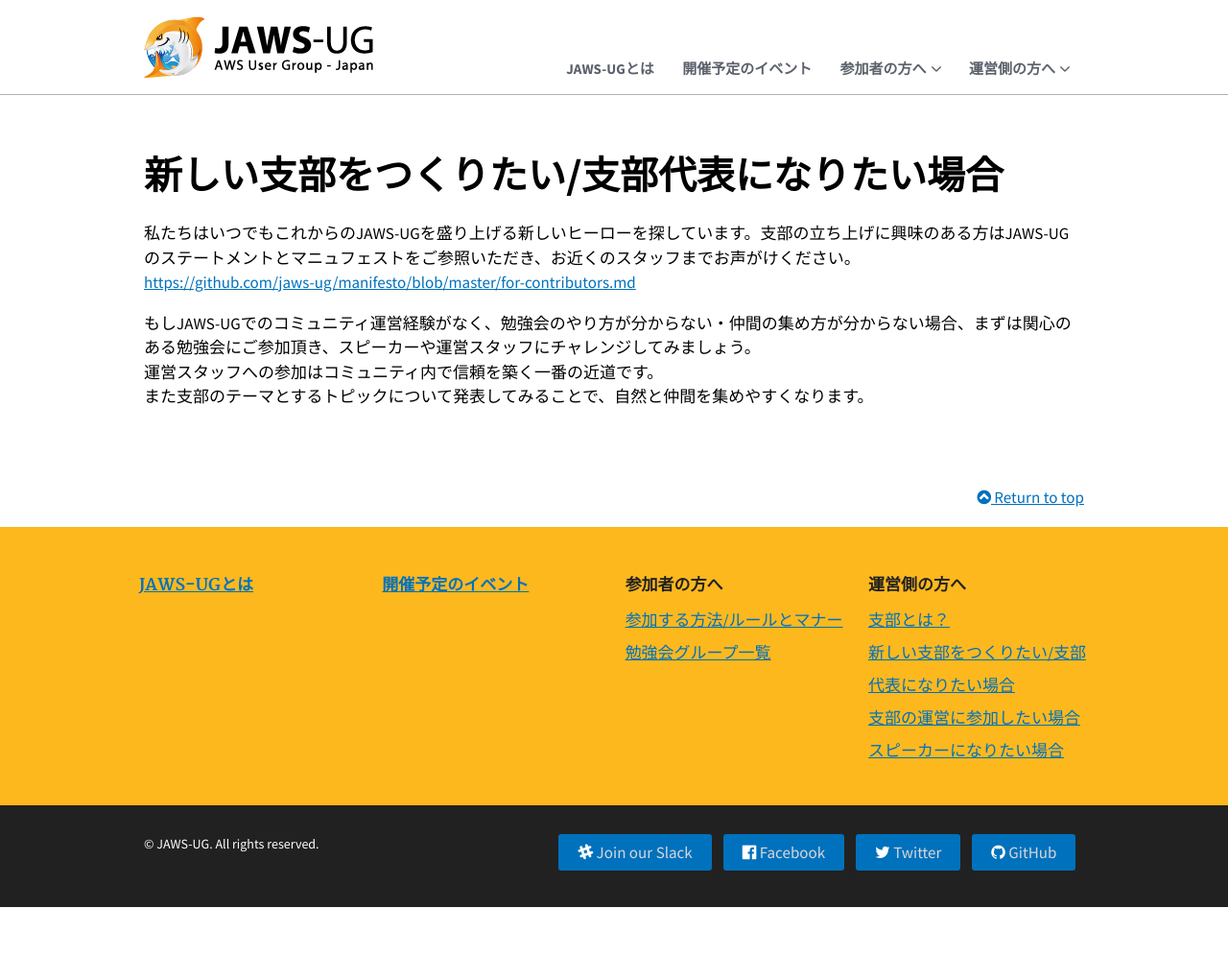
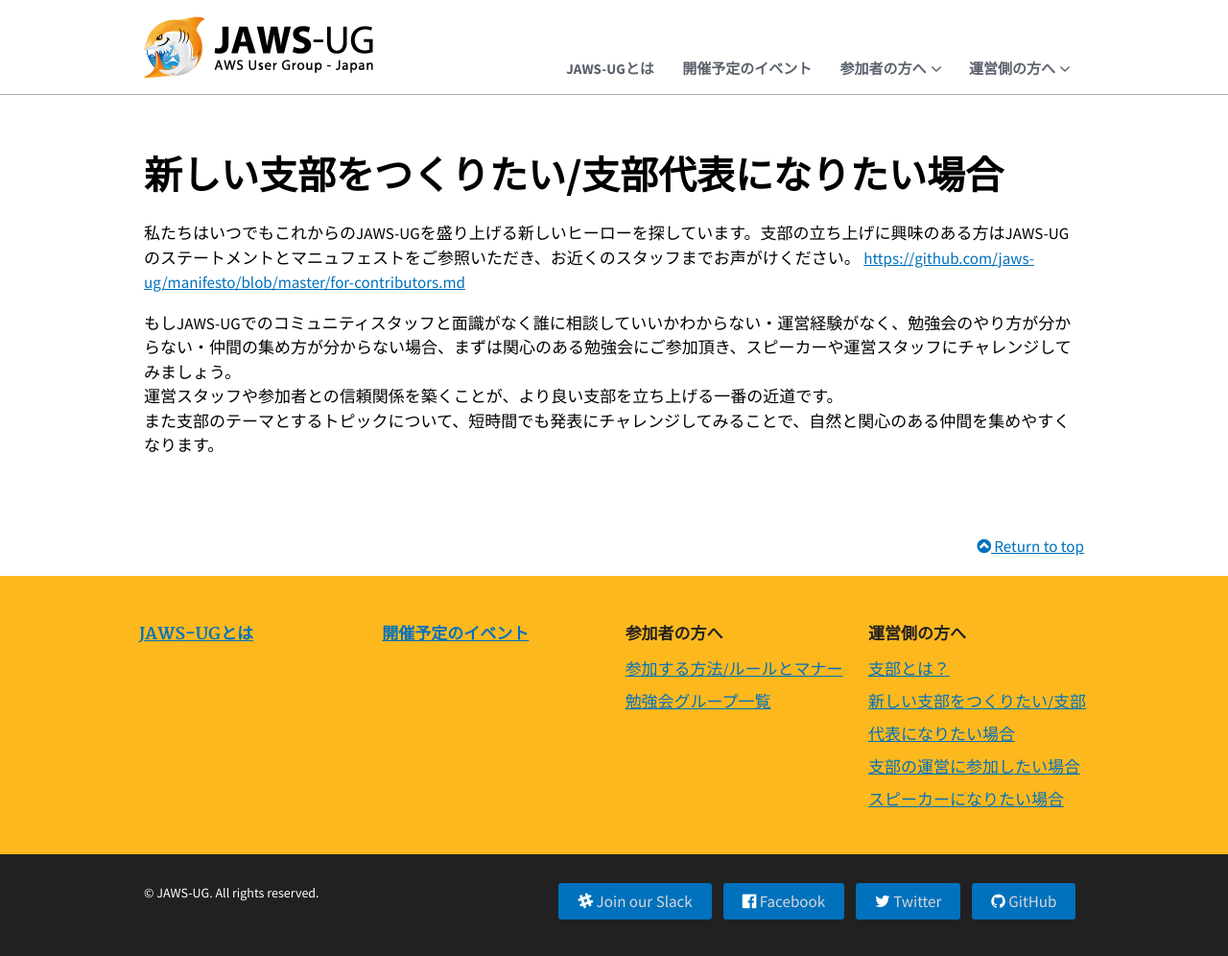
Before and after one commit to jaws-ug/jaws-ug.jp, a Jekyll site: the page built from pages/new-branch.md, in a window 1280 px wide. Shown: the whole page at 96% size. Built offline with Jekyll 4.4.1, drawn with Linux system fonts in a browser that asks for light colours; before the commit the page ends 945 px from its top, so only the background shows below that.

Commit message:
update 新しい支部をつくりたい/支部代表になりたい場合

```diff
--- a/pages/new-branch.md
+++ b/pages/new-branch.md
@@ -8,6 +8,6 @@
 私たちはいつでもこれからのJAWS-UGを盛り上げる新しいヒーローを探しています。支部の立ち上げに興味のある方はJAWS-UGのステートメントとマニュフェストをご参照いただき、お近くのスタッフまでお声がけください。
 [https://github.com/jaws-ug/manifesto/blob/master/for-contributors.md](https://github.com/jaws-ug/manifesto/blob/master/for-contributors.md)
 
-もしJAWS-UGでのコミュニティ運営経験がなく、勉強会のやり方が分からない・仲間の集め方が分からない場合、まずは関心のある勉強会にご参加頂き、スピーカーや運営スタッフにチャレンジしてみましょう。
-運営スタッフへの参加はコミュニティ内で信頼を築く一番の近道です。
-また支部のテーマとするトピックについて発表してみることで、自然と仲間を集めやすくなります。
+もしJAWS-UGでのコミュニティスタッフと面識がなく誰に相談していいかわからない・運営経験がなく、勉強会のやり方が分からない・仲間の集め方が分からない場合、まずは関心のある勉強会にご参加頂き、スピーカーや運営スタッフにチャレンジしてみましょう。
+運営スタッフや参加者との信頼関係を築くことが、より良い支部を立ち上げる一番の近道です。
+また支部のテーマとするトピックについて、短時間でも発表にチャレンジしてみることで、自然と関心のある仲間を集めやすくなります。
```
